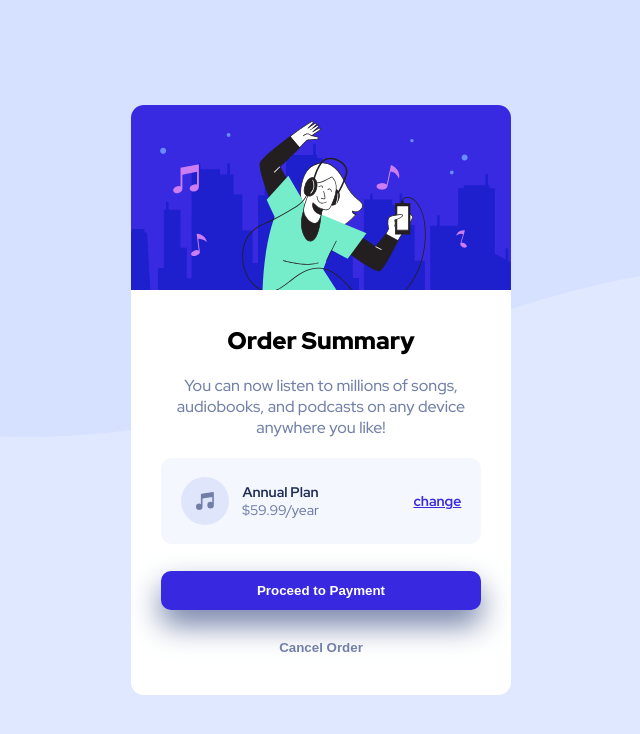
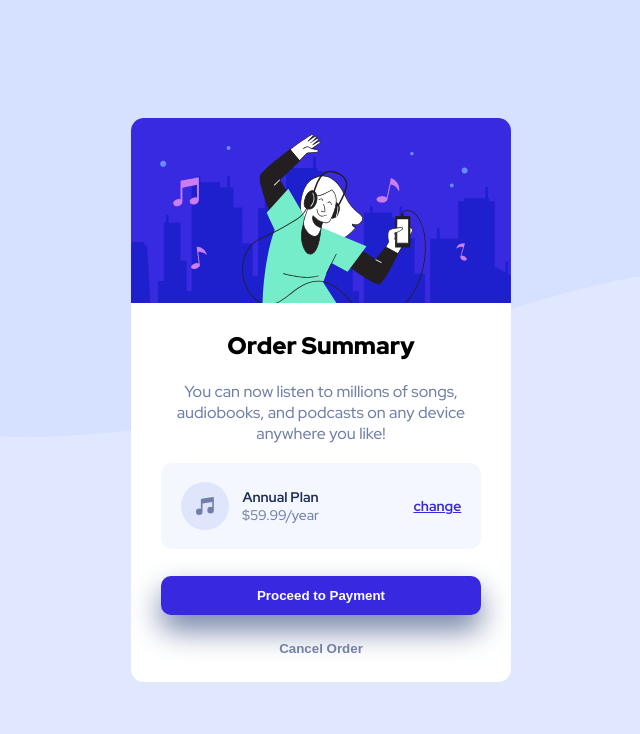
Before and after one commit to Kaushaljoshi29/order-summary-component-Frontend-Mentor, a plain HTML site: page index.html in a window 1280 px wide. Shown: the whole page, without its empty margins (319-959 px from the left). Drawn offline with Linux system fonts and the light colour scheme.

Commit message:
removed few redundant styles from stylesheet

```diff
--- a/styles.css
+++ b/styles.css
@@ -29,29 +29,31 @@ body {
   align-items: center;
 }
 
+main{
+    height: 100hv;
+}
+
 .container {
   width: 50%;
-  margin-top: auto;
-  margin-bottom: auto;
+  height: 80%;
   margin-left: auto;
   margin-right: auto;
   background-color: white;
   border-radius: 0.8rem;
   overflow: hidden;
-  margin-top: 30px;
-  margin-bottom: 30px;
 }
 .card-hero-image img {
   width: 100%;
 }
 
 .card-detils {
-  padding: 30px;
+  padding: 0 30px;
   text-align: center;
 }
 
 .card-heading {
   margin-bottom: 1.2rem;
+  margin-top: 1.4rem;
   font-weight: 900;
 }
 
@@ -114,7 +116,8 @@ button {
 }
 
 .cancel-btn {
-  margin-top: 20px;
+  margin-top: 1rem;
+  margin-bottom: 1rem;
   border: none;
   background-color: inherit;
   color: var(--Desaturated-blue);
```
